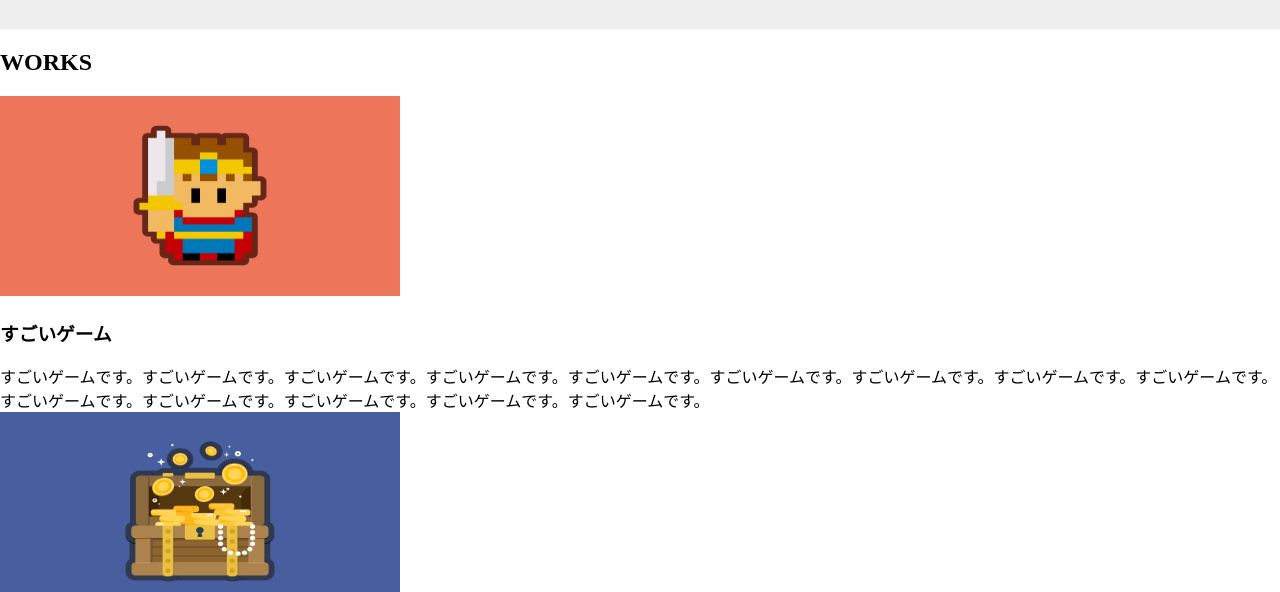
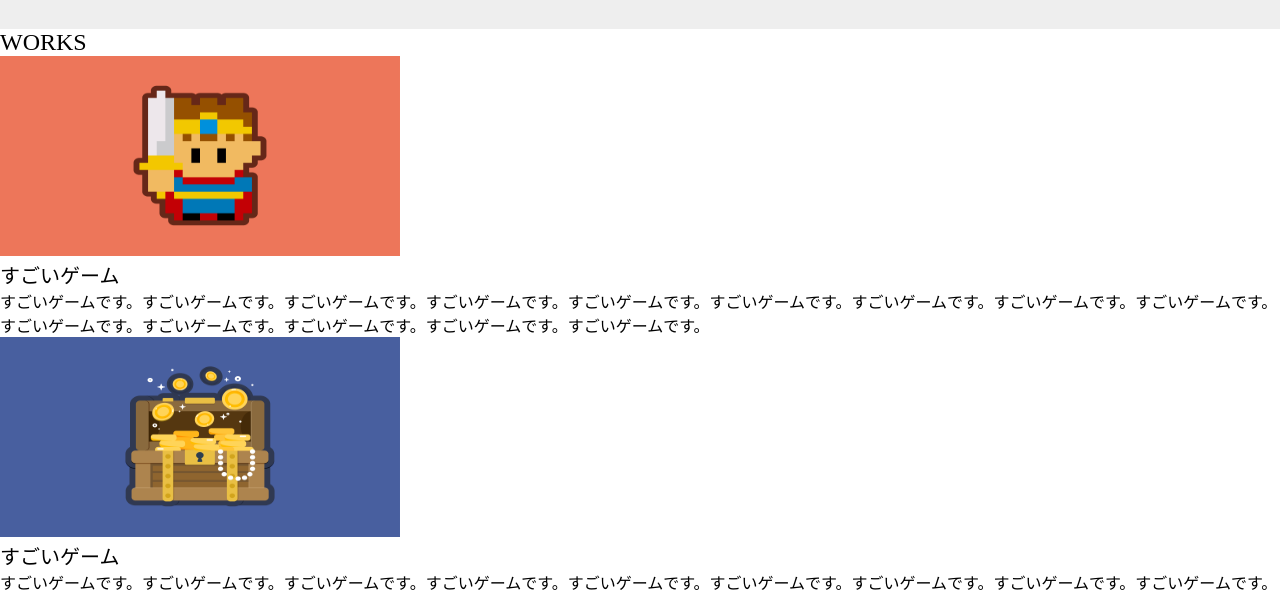
Before and after one commit to NanoYokota/dotinstall-coding-portfolio, a plain HTML site: page index.html in a window 1280 px wide. Shown: the part 242-834 px from the top of the page. Drawn offline with Linux system fonts and the light colour scheme.

Commit message:
#11完了。

```diff
--- a/style.css
+++ b/style.css
@@ -23,3 +23,16 @@ h1 {
 p {
   margin: 0;
 }
+
+h2, h3 {
+  margin: 0;
+  font-weight: normal;
+}
+
+h2 {
+  font-size: 24px;
+}
+
+h3 {
+  font-size: 20px;
+}
```
